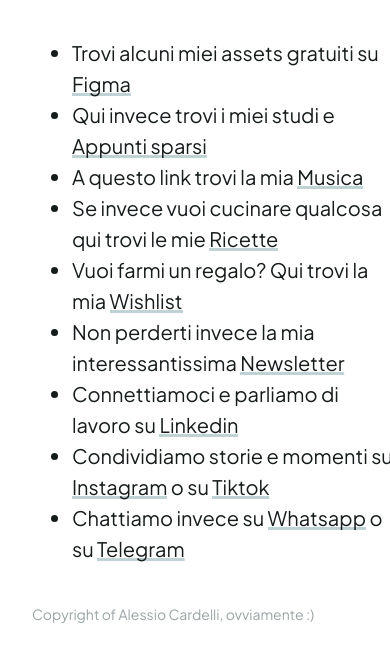
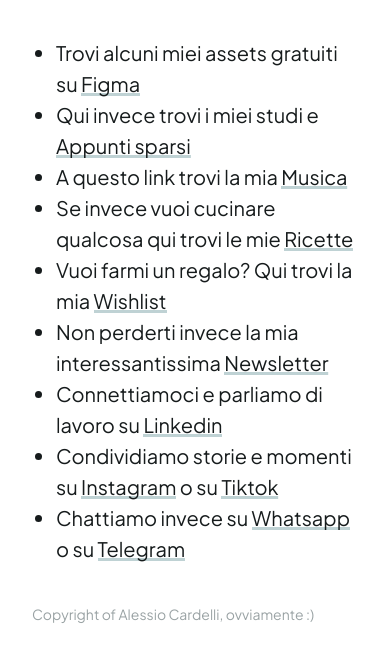
Before and after one commit to alessiocardelli/alessiocardelli, a plain HTML site: page links.html in a window 390 px wide. Shown: the part 241-902 px from the top of the page. Drawn offline with Linux system fonts and the light colour scheme.

Commit message:
Versione 6.0

```diff
--- a/assets/stylesheet.css
+++ b/assets/stylesheet.css
@@ -436,6 +436,11 @@ a.freccia-btn:hover {
   height: auto;
 }
 
+.lista-link {
+  width: auto;
+  margin-left: -16px;
+}
+
 }
 
 /* TABLET ORIZZONTALE */
--- a/links.html
+++ b/links.html
@@ -38,7 +38,7 @@
       <h3 style="display:none">Se stai vedendo questi testi, vuol dire che i CSS non si sono caricati. Enjoy.</h3>
 
       <p class="titolo-head">Link utili :)</p>
-      <ul class="testo-generico">
+      <ul class="testo-generico lista-link">
         <li>Trovi alcuni miei assets gratuiti su <a class="link" href="figma.html" target="_blank" title="Figma di Alessio Cardelli">Figma</a></li>
         <li>Qui invece trovi i miei studi e <a class="link" href="appunti.html" target="_blank" title="Appunti di Alessio Cardelli">Appunti sparsi</a></li>
         <li>A questo link trovi la mia <a class="link" href="musica.html" target="_blank" title="Musica di Alessio Cardelli">Musica</a></li>
```
